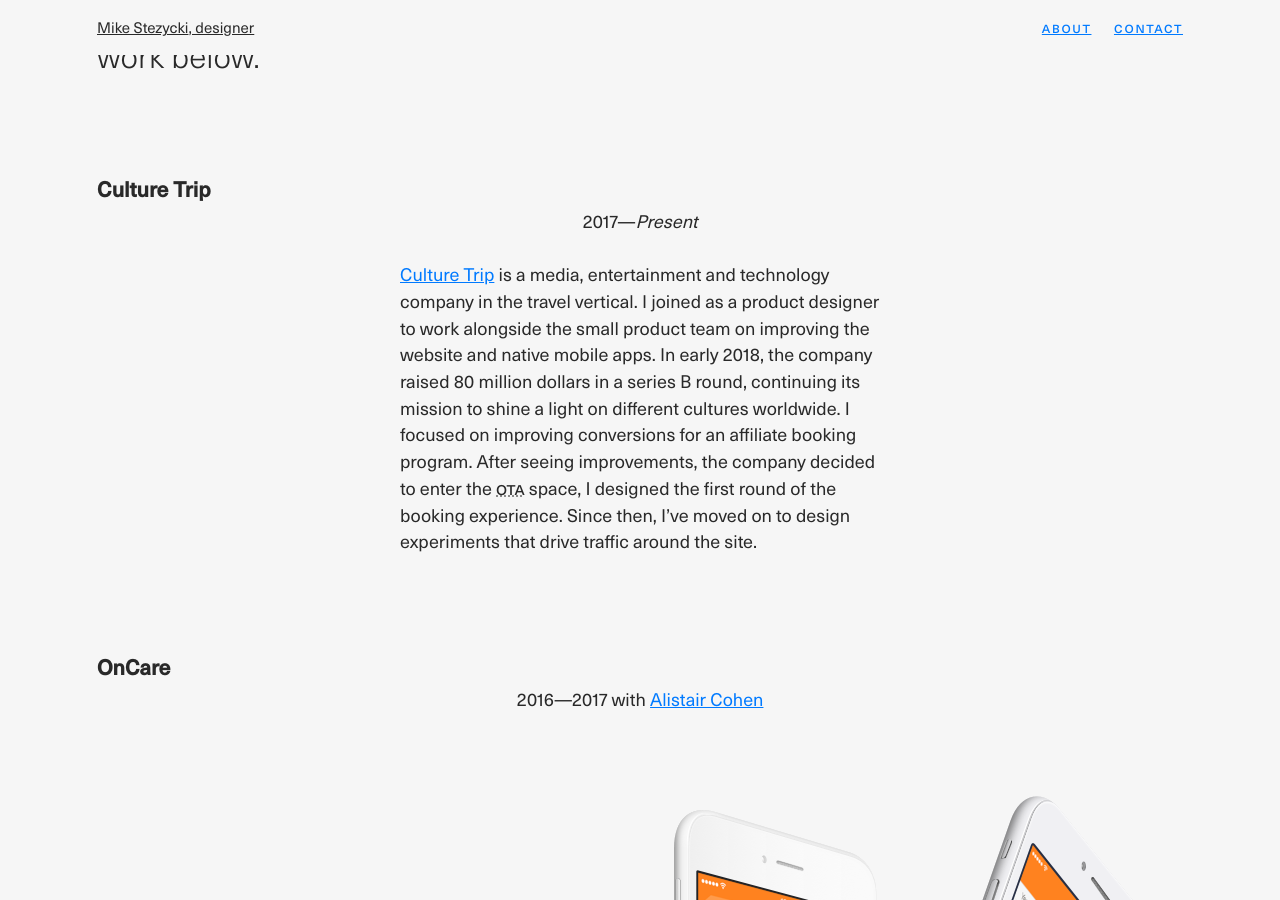
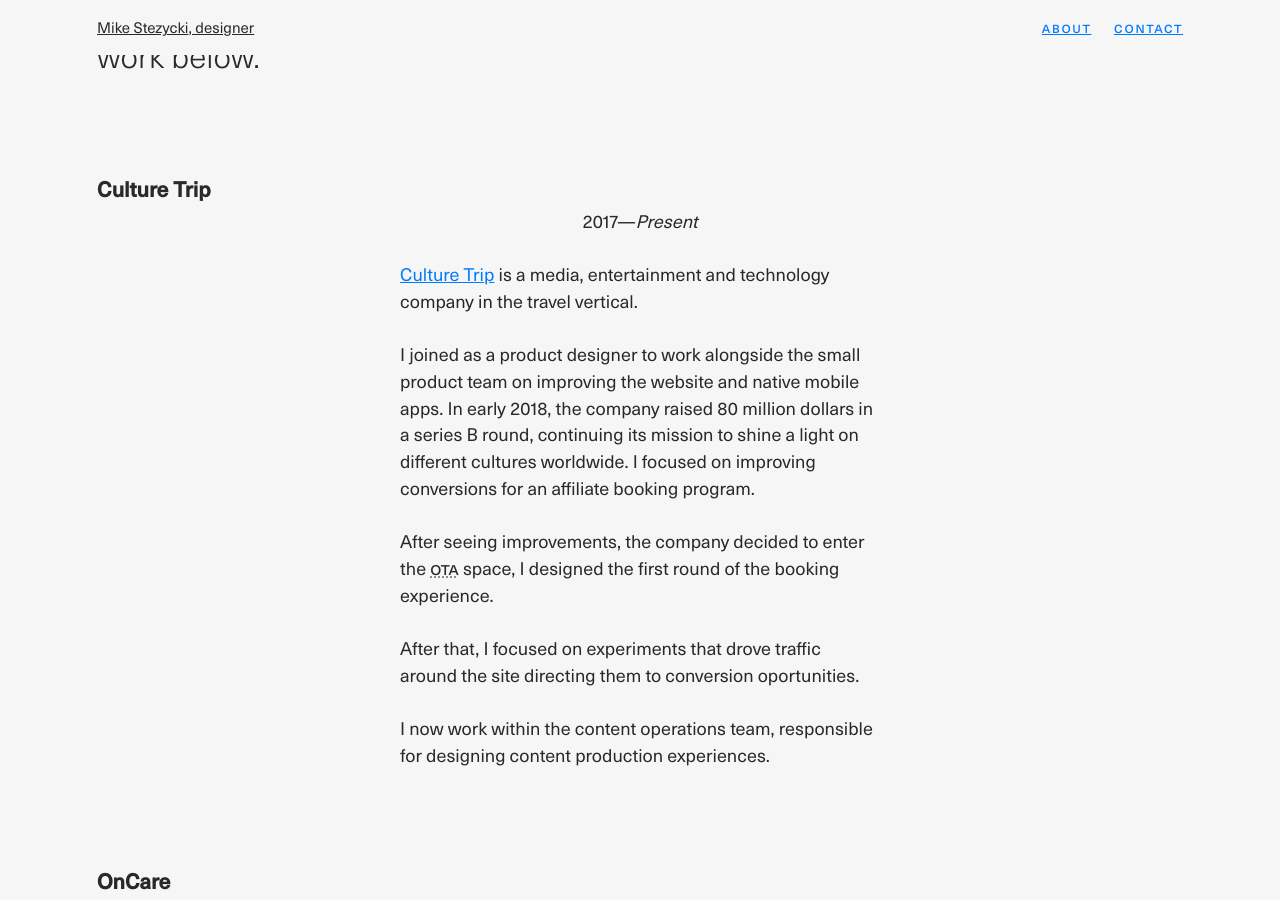
Before and after one commit to mr-stezz/mr-stezz.github.io, a Jekyll site: the page built from index.html, in a window 1280 px wide and 900 px high, scrolled down 206 px. Built offline with Jekyll 4.4.1, drawn with Linux system fonts in a browser that asks for light colours.

Commit message:
Make changes to Culture Trip section

```diff
--- a/_includes/_projects.culture-trip.html
+++ b/_includes/_projects.culture-trip.html
@@ -1,5 +1,11 @@
 <section class="u--m-bottom--huge">
   <h3 class="heading  no-spacing  page-title">Culture Trip</h3>
   <p class="heading  page-subtitle  t--center">2017&mdash;<i>Present</i></p>
-  <p class="text-col"><a href="https://theculturetrip.com" title="Location based inspiration and content to make you feel like a local, everywhere.">Culture Trip</a> is a media, entertainment and technology company in the travel vertical. I joined as a product designer to work alongside the small product team on improving the website and native mobile apps. In early 2018, the company raised 80 million dollars in a series B round, continuing its mission to shine a light on different cultures worldwide. I focused on improving conversions for an affiliate booking program. After seeing improvements, the company decided to enter the <abbr title="Online Travel Agent">OTA</abbr> space, I designed the first round of the booking experience. Since then, I’ve moved on to design experiments that drive traffic around the site.</p>
+  <p class="text-col">
+  	<a href="https://theculturetrip.com" title="Location based inspiration and content to make you feel like a local, everywhere.">Culture Trip</a> is a media, entertainment and technology company in the travel vertical.<br><br>
+  	I joined as a product designer to work alongside the small product team on improving the website and native mobile apps. In early 2018, the company raised 80 million dollars in a series B round, continuing its mission to shine a light on different cultures worldwide. I focused on improving conversions for an affiliate booking program.<br><br>
+	After seeing improvements, the company decided to enter the <abbr title="Online Travel Agent">OTA</abbr> space, I designed the first round of the booking experience.<br><br>
+	After that, I focused on experiments that drove traffic around the site directing them to conversion oportunities.<br><br>
+	I now work within the content operations team, responsible for designing content production experiences.
+  </p>
 </section>
```
